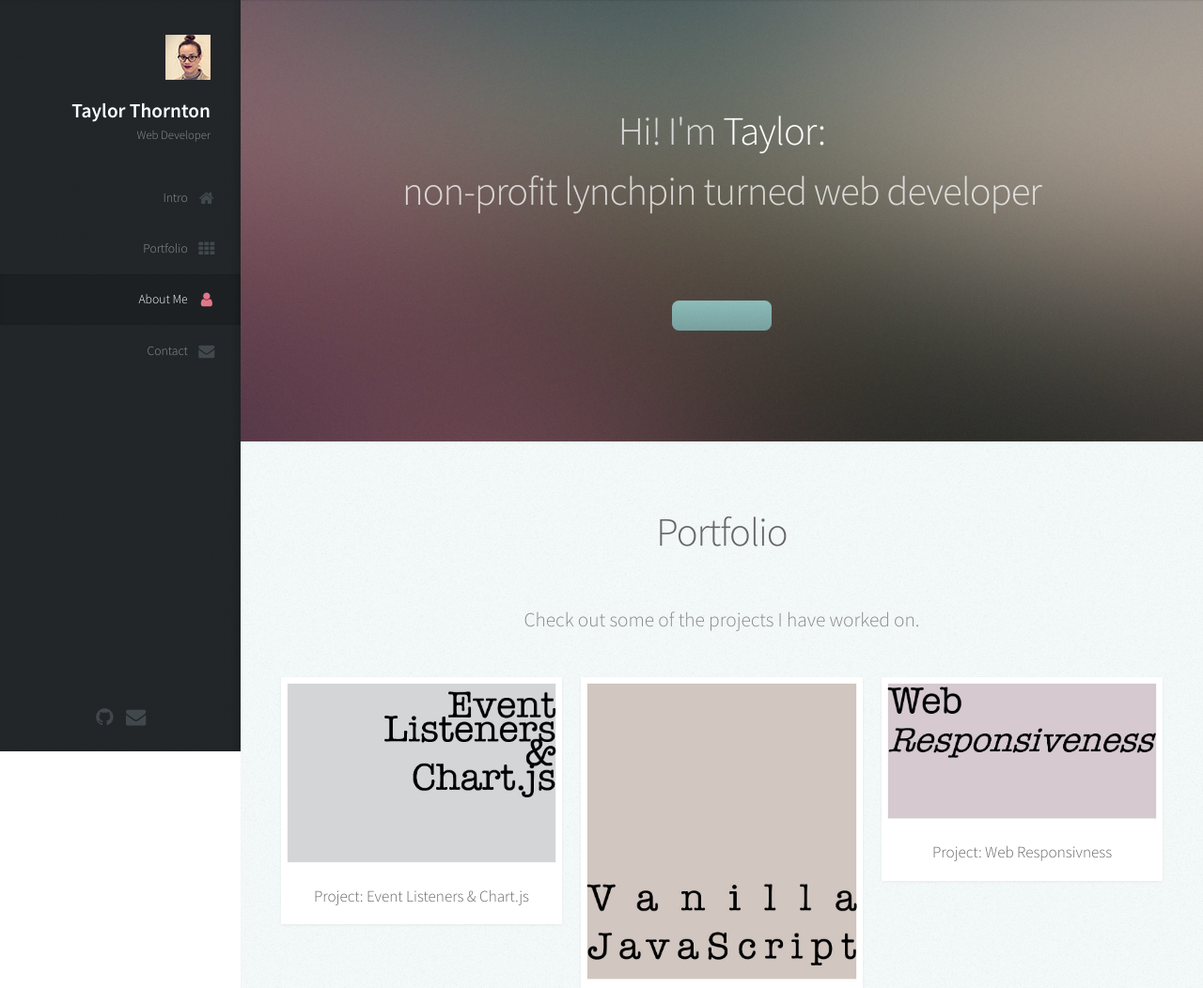
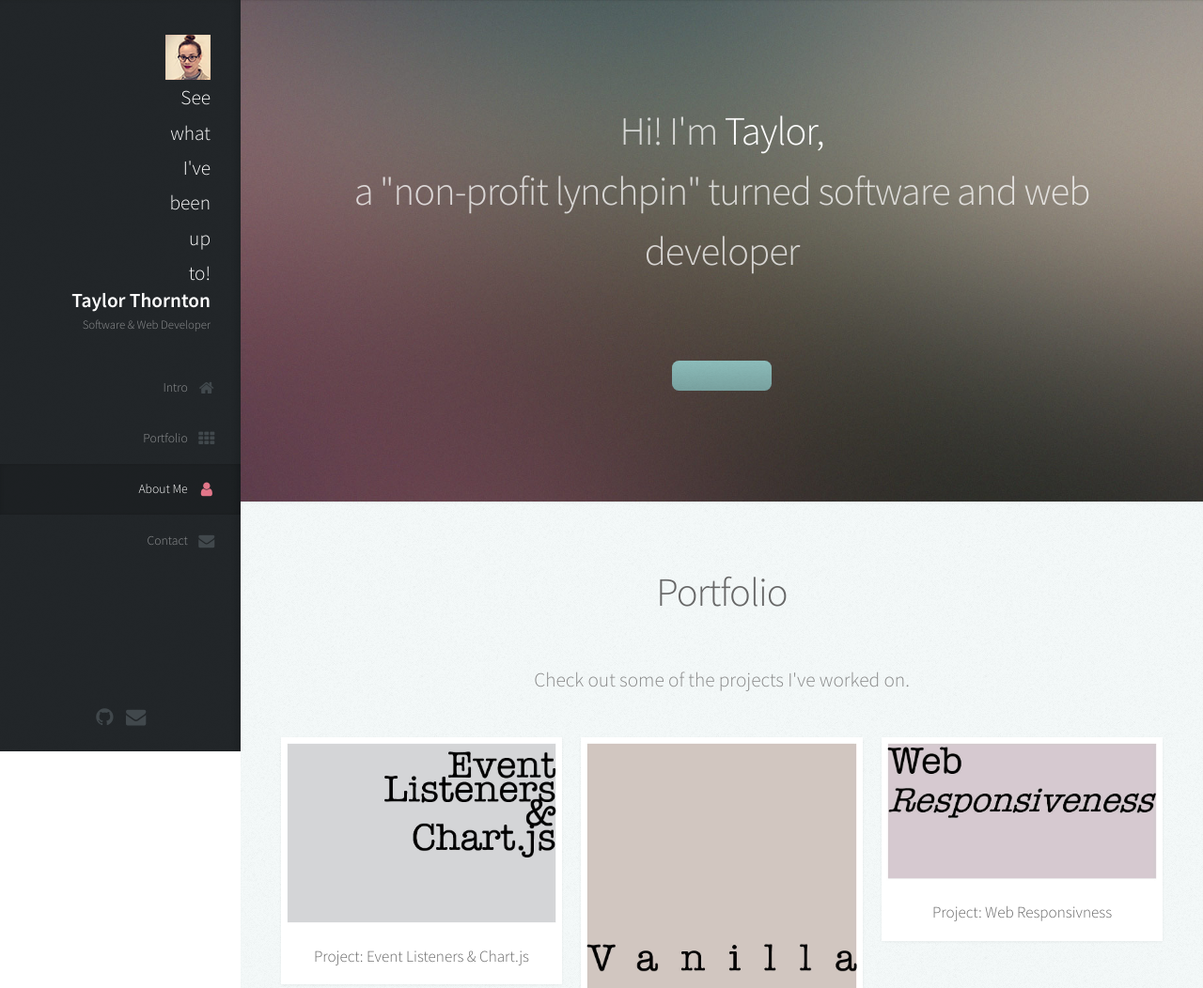
Before and after one commit to thornrae/portfolio-lab05, a website: page public/index.html in a window 1280 px wide. Shown: the top 1052 px of the page at 94% size. Drawn offline with Linux system fonts and the light colour scheme.

Commit message:
content changes

```diff
--- a/public/index.html
+++ b/public/index.html
@@ -20,9 +20,9 @@
 
 					<!-- Logo -->
 						<div id="logo">
-							<span class="image avatar48"><img src="images/48x48avatar.png" alt="" /></span>
+							<span class="image avatar48"><img src="images/48x48avatar.png" alt="" />See what I've been up to!</span>
 							<h1 id="title">Taylor Thornton</h1>
-							<p>Web Developer</p>
+							<p>Software & Web Developer</p>
 						</div>
 
 					<!-- Nav -->
@@ -57,8 +57,8 @@
 						<div class="container">
 
 							<header>
-								<h2 class="alt">Hi! I'm <strong>Taylor:</strong>
-								<p>non-profit lynchpin turned web developer<br />
+								<h2 class="alt">Hi! I'm <strong>Taylor,</strong>
+								<p>a "non-profit lynchpin" turned software and web developer<br />
 								</p>
 							</header>
 
@@ -77,7 +77,7 @@
 								<h2>Portfolio</h2>
 							</header>
 
-							<p>Check out some of the projects I have worked on.</p>
+							<p>Check out some of the projects I've worked on.</p>
 
 							<div class="row">
 								<div class="col-4 col-12-mobile">
```
